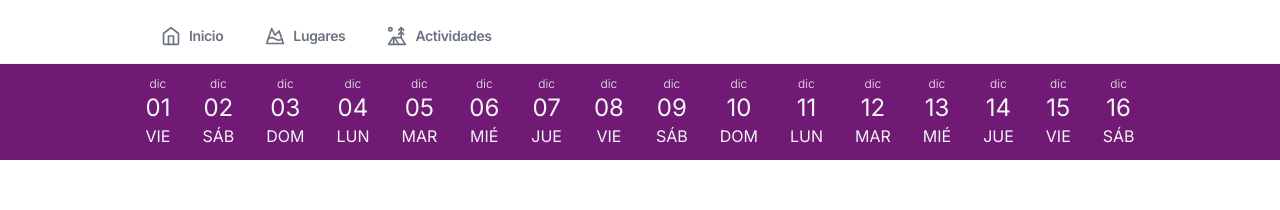
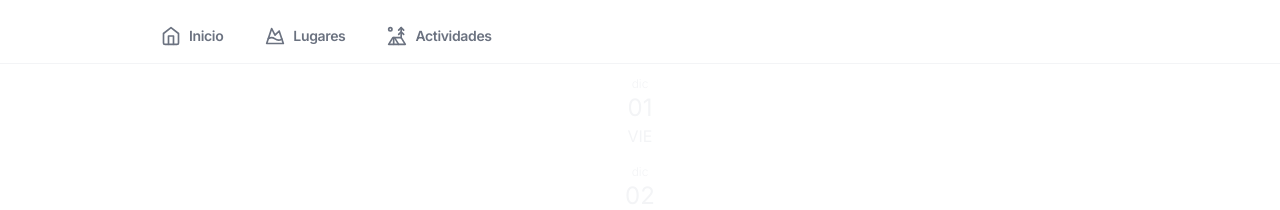
Before and after one commit to jeanmayorga/banos, a Next.js app: page /events/2023-12-31 in a window 1280 px wide. Shown: the part 236-446 px from the top of the page. Built offline with nearby package versions, Linux system fonts and the light colour scheme; no server answers; the database is empty.

Commit message:
fix: redo

```diff
--- a/src/components/EventsNavCalendarList.tsx
+++ b/src/components/EventsNavCalendarList.tsx
@@ -46,9 +46,9 @@ export function EventsNavCalendarList() {
   return (
     <div
       id="calendar-parent"
-      className={cn(
-        "flex w-full overflow-y-hidden whitespace-nowrap bg-fuchsia-900 px-4 scrollbar-hide md:justify-center",
-      )}
+      // className={cn(
+      // "flex w-full overflow-y-hidden whitespace-nowrap bg-fuchsia-900 px-4 scrollbar-hide md:justify-center",
+      // )}
     >
       {calendar.map((date) => {
         const isActive = dateInUrl ? date === dateInUrl : date === getCurrentDate();
--- a/src/components/EventsSectionList.tsx
+++ b/src/components/EventsSectionList.tsx
@@ -34,7 +34,7 @@ export function EventsSectionList({ events }: Props) {
   return (
     <>
       <div
-        className="mb-4 flex w-full space-x-4 overflow-y-hidden scroll-smooth whitespace-nowrap px-4 scrollbar-hide"
+        // className="mb-4 flex w-full space-x-4 overflow-y-hidden scroll-smooth whitespace-nowrap px-4 scrollbar-hide"
         id="events-list"
       >
         {events.map((event) => (
```
